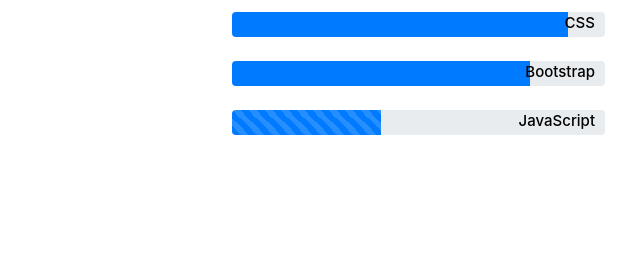
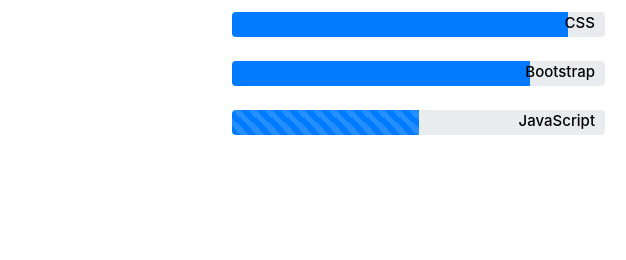
Before and after one commit to pranavks/my-portfolio, a plain HTML site: page index.html in a window 1280 px wide. Shown: the part 1137-1397 px from the top of the page, 475-1101 px from the left. Drawn offline with nearby package versions, Linux system fonts and the light colour scheme.

Commit message:
Update index.html

```diff
--- a/index.html
+++ b/index.html
@@ -58,7 +58,7 @@
                     <div class="progress-bar" style="width:80%"></div><span>Bootstrap</span>
                 </div><br>
                 <div class="progress" style="height: 25px">
-                    <div class="progress-bar progress-bar-striped progress-bar-animated" style="width:40%"></div><span>JavaScript</span>
+                    <div class="progress-bar progress-bar-striped progress-bar-animated" style="width:50%"></div><span>JavaScript</span>
                 </div><br>
             </div>
         </div>
```
